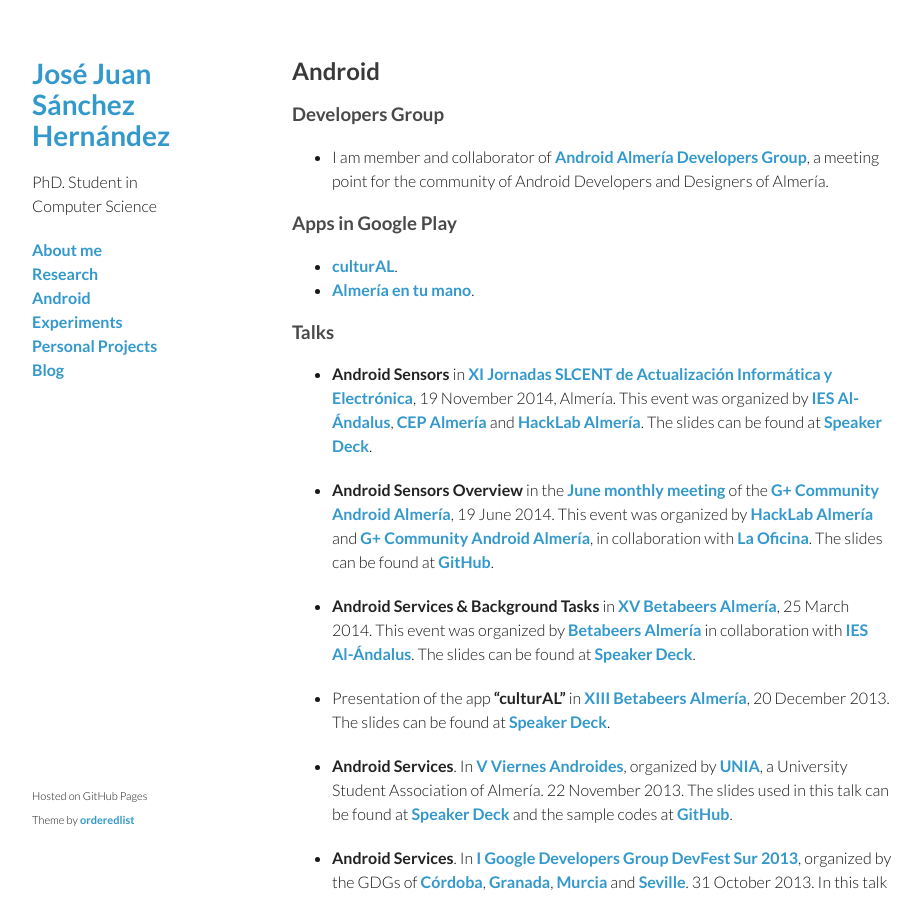
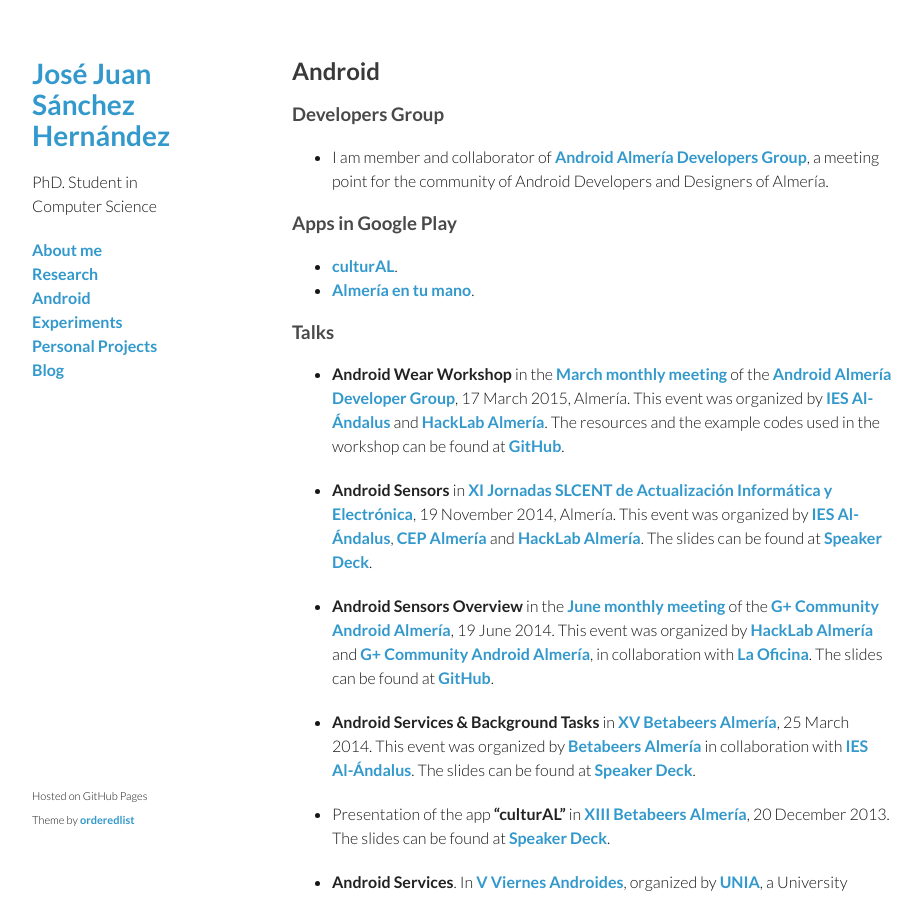
Before and after one commit to josejuansanchez/josejuansanchez.github.io, a Jekyll site: the page built from android/index.md, in a window 1280 px wide and 900 px high. Shown: the whole window, without its empty margins (178-1100 px from the left). Built offline with Jekyll 4.4.1, drawn with Linux system fonts in a browser that asks for light colours.

Commit message:
Added new talk

```diff
--- a/android/index.md
+++ b/android/index.md
@@ -13,6 +13,8 @@
   - [Almería en tu mano](https://play.google.com/store/apps/details?id=es.almeriaentumano.android).
 
 ### Talks
+  * **Android Wear Workshop** in the [March monthly meeting](https://plus.google.com/u/0/events/ck6ofq23ktvmeu5hiuch561rq94?authkey=CLznvYq-uOD8tQE) of the [Android Almería Developer Group](https://plus.google.com/u/0/communities/105420979515011141876), 17 March 2015, Almería. This event was organized by [IES Al-Ándalus](http://www.iesalandalus.org) and [HackLab Almería](http://hacklabalmeria.net). The resources and the example codes used in the workshop can be found at [GitHub](https://github.com/josejuansanchez/android-wear-workshop).
+
   * **Android Sensors** in [XI Jornadas SLCENT de Actualización Informática y Electrónica](http://hacklabalmeria.net/evento/20141119/), 19 November 2014, Almería. This event was organized by [IES Al-Ándalus](http://www.iesalandalus.org), [CEP Almería](http://www.cepalmeria.org) and [HackLab Almería](http://hacklabalmeria.net). The slides can be found at [Speaker Deck](https://speakerdeck.com/josejuansanchez/android-sensors).
 
   * **Android Sensors Overview** in the [June monthly meeting](https://plus.google.com/u/0/events/c413kli326rdrf6ufgro4jecjm8) of the [G+ Community Android Almería](https://plus.google.com/u/0/communities/105420979515011141876), 19 June 2014. This event was organized by [HackLab Almería](http://hacklabalmeria.net) and [G+ Community Android Almería](https://plus.google.com/u/0/communities/105420979515011141876), in collaboration with [La Oficina](http://laoficinacultural.org). The slides can be found at [GitHub](http://josejuansanchez.org/android-sensors-overview/).
```
